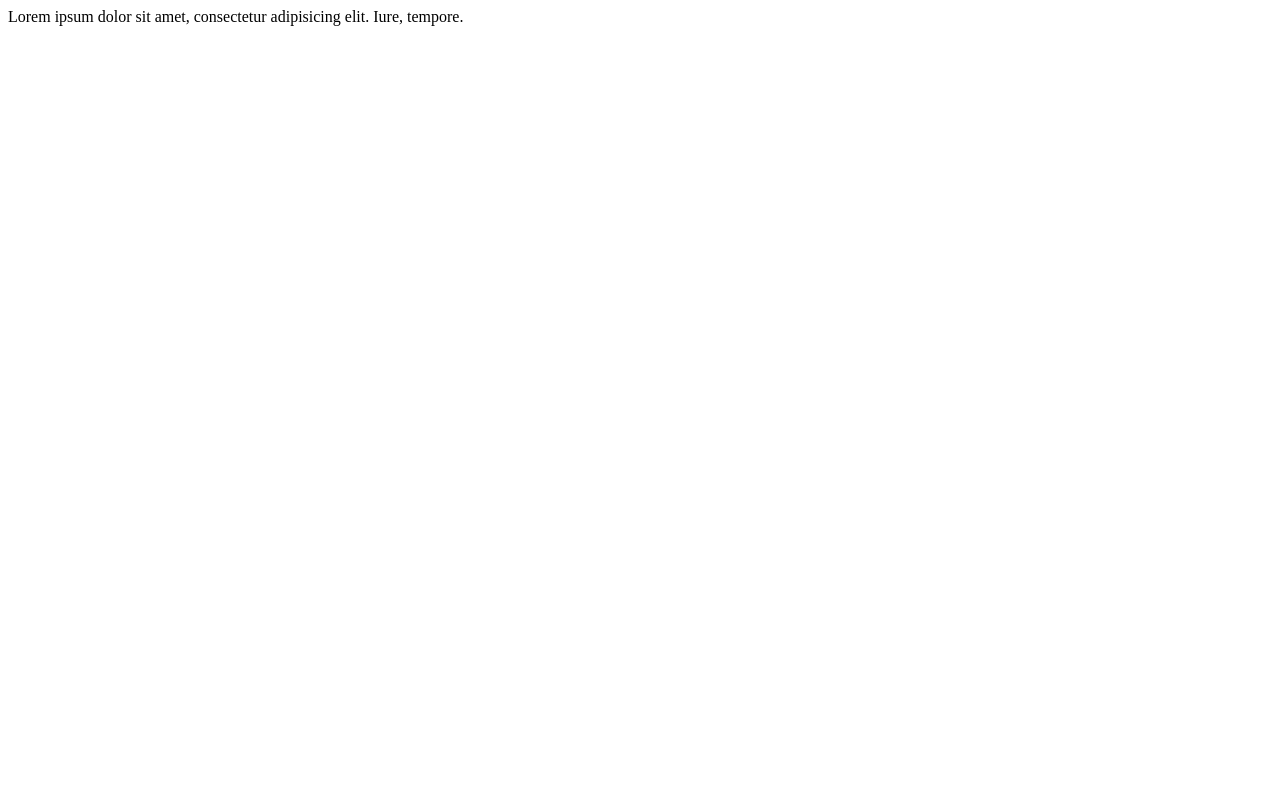
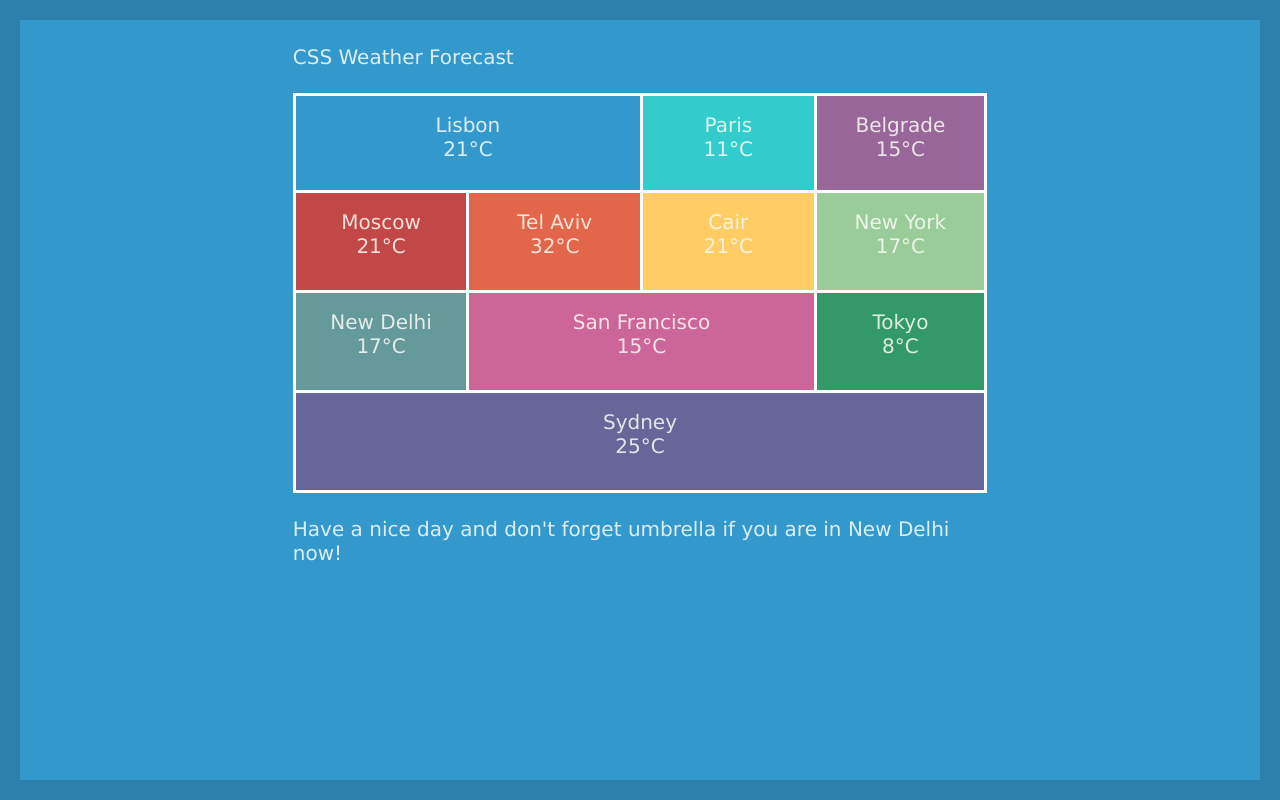
Before and after one commit to vit-k/konstantinov, a plain HTML site: page 06-global_search/index.html in a window 1280 px wide. Drawn offline with Linux system fonts and the light colour scheme; some icons are missing.

Commit message:
third version of homework

```diff
--- a/06-global_search/index.html
+++ b/06-global_search/index.html
@@ -2,9 +2,30 @@
 <html lang="en">
 <head>
     <meta charset="UTF-8">
-    <title>Title</title>
+    <title>CSS Weather Forecast</title>
+    <link rel="stylesheet" href="style.css">
+    <link rel="stylesheet" href="https://cdnjs.cloudflare.com/ajax/libs/weather-icons/2.0.5/css/weather-icons.min.css">
+    <link rel="shortcut icon" href="http://academy.alexcss.com/wp-content/uploads/2015/09/favicon.png"
+          type="image/x-icon">
 </head>
 <body>
-    <main>Lorem ipsum dolor sit amet, consectetur adipisicing elit. Iure, tempore.</main>
+<div class="parent-div">
+    <header><p>CSS Weather Forecast <i class="wi wi-sunset"></i></p><br></header>
+    <ul>
+        <li class="lisabon"> Lisbon <br>21&deg;C <i class="wi wi-day-sunny"></i></li>
+        <li class="paris"> Paris <br>11&deg;C <i class="wi wi-night-showers"></i></li>
+        <li class="belgrad"> Belgrade <br>15&deg;C <i class="wi wi-day-cloudy"></i></li>
+        <li class="moscow"> Moscow <br>21&deg;C <i class="wi wi-day-cloudy-high"></i></li>
+        <li class="tel"> Tel Aviv <br>32&deg;C <i class="wi wi-hot"></i></li>
+        <li class="cair"> Cair <br>21&deg;C <i class="wi wi-day-sunny"></i></li>
+        <li class="ny"> New York <br>17&deg;C <i class="wi wi-day-sleet-storm"></i></li>
+        <li class="nd"> New Delhi <br>17&deg;C <i class="wi wi-rain-wind"></i></li>
+        <li class="sf"> San Francisco <br>15&deg;C <i class="wi wi-day-sunny-overcast"></i></li>
+        <li class="tokio"> Tokyo <br>8&deg;C <i class="wi wi-night-clear"></i></li>
+        <li class="sydney"> Sydney <br>25&deg;C <i class="wi wi-night-partly-cloudy"></i></li>
+    </ul>
+    <br>
+    <span>Have a nice day and don't forget umbrella if you are in New Delhi now! </span>
+</div>
 </body>
 </html>
--- a/06-global_search/style.css
+++ b/06-global_search/style.css
@@ -1,6 +1,110 @@
+* {
+    margin: 0;
+    padding: 0;
+    transition: all .1s ease-in;
+}
 html {
-    height: 100%;
+    background-color: #3399CC;
+    border: solid 20px #2B81AC;
+    min-height: 100%;
+    box-sizing: border-box;
+    font-family: "Lucida Sans Unicode", "Lucida Grande", sans-serif;
 }
-main {
-    font-size: 22px;
+ul {
+    font-size: 0;
+    background-color: white;
 }
+ul:hover li {
+    opacity: 0.5;
+    cursor: pointer;
+}
+
+ul li:hover {
+    opacity: 1;
+}
+ul li:active {
+    background: white;
+}
+
+
+ul li {
+    list-style: none;
+    display: inline-block;
+    font-size: 20px;
+    height: 100px;
+    padding-top: 17px;
+    text-align: center;
+    box-sizing: border-box;
+    border: solid 3px white;
+}
+body {
+    color: rgba(250, 252, 245, 0.85);
+    font-size: 20px;
+}
+.parent-div {
+    box-sizing: border-box;
+    padding-top: 2%;
+    padding-left: 22%;
+    padding-right: 22%;
+}
+.lisabon {
+    width: 50%;
+    border-right: 2px;
+    background-color: #3399CC
+}
+.paris {
+    width: 25%;
+    background-color: #33CCCC;
+    border-right: 2px;
+}
+.belgrad {
+    width: 25%;
+    background-color: #996699;
+
+}
+.moscow {
+    width: 25%;
+    background-color: #C24747;
+    border-right: 2px;
+    border-top: 2px;
+}
+.tel {
+    width: 25%;
+    background-color: #E2674A;
+    border-right: 2px;
+    border-top: 2px;
+}
+.cair {
+    width: 25%;
+    background-color: #FFCC66;
+    border-right: 2px;
+    border-top: 2px;
+}
+.ny {
+    width: 25%;
+    background-color: #99CC99;
+    border-top: 2px;
+
+}
+.nd {
+    width: 25%;
+    background-color: #669999;
+    border-right: 2px;
+    border-top: 2px;
+}
+.sf {
+    width: 50%;
+    background-color: #CC6699;
+    border-right: 2px;
+    border-top: 2px;
+}
+.tokio {
+    width: 25%;
+    background-color: #339966;
+    border-top: 2px;
+}
+.sydney {
+    width: 100%;
+    background-color: #666699;
+    border-top: 2px;
+}
```
